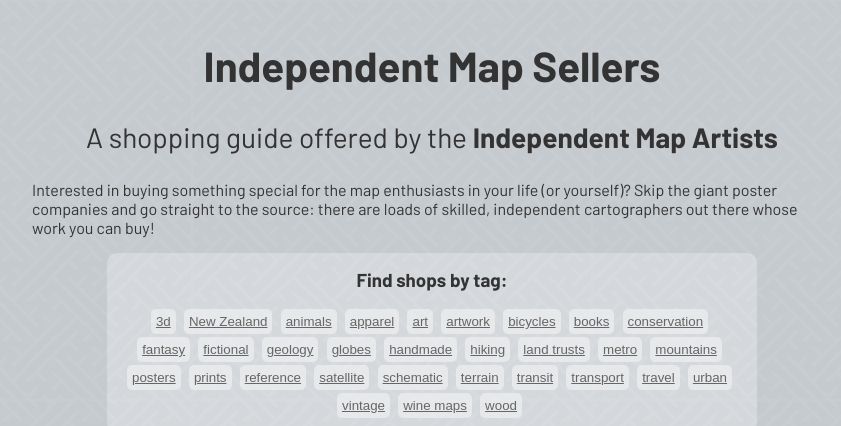
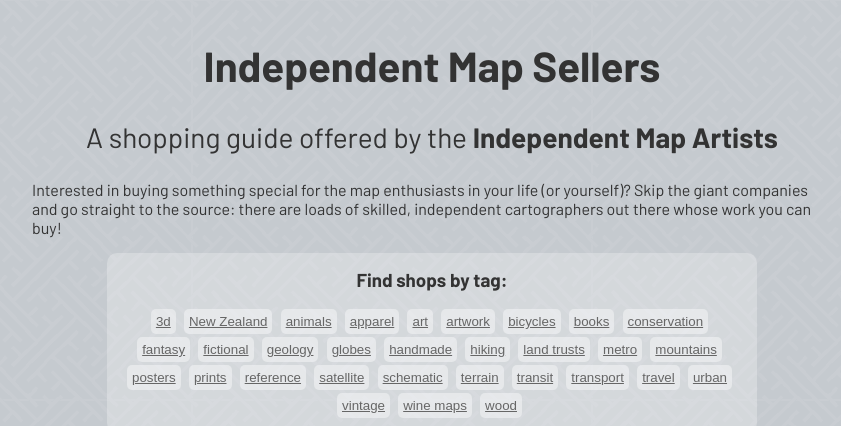
Before and after one commit to mapartists/mapartists.github.io, a Jekyll site: the page built from index.markdown, in a window 1280 px wide and 900 px high, cut to the strip 0-426 px from the top of the window. Shown: the whole strip, without its empty margins (208-1049 px from the left). Built offline with Jekyll 4.4.1, drawn with Linux system fonts in a browser that asks for light colours.

```diff
--- a/_config.yml
+++ b/_config.yml
@@ -21,11 +21,11 @@
 title: Independent Map Sellers
 # email: your-email@example.com
 descriptionmeta: >- # this means to ignore newlines until "baseurl:"
-  A shopping guide offered by the Independent Map Artists. Interested in buying something special for the map enthusiasts in your life (or yourself)? Skip the giant poster companies and go straight to the source: there are loads of skilled, independent cartographers out there whose work you can buy!
+  A shopping guide offered by the Independent Map Artists. Interested in buying something special for the map enthusiasts in your life (or yourself)? Skip the giant companies and go straight to the source: there are loads of skilled, independent cartographers out there whose work you can buy!
 subtitle: A shopping guide offered by the <strong>Independent Map Artists</strong>
 description: >
-  Interested in buying something special for the map enthusiasts in your life (or yourself)? Skip the giant poster companies and go straight to the source: there are loads of skilled, independent cartographers out there whose work you can buy!
-domain: awoodruff.github.io
+  Interested in buying something special for the map enthusiasts in your life (or yourself)? Skip the giant companies and go straight to the source: there are loads of skilled, independent cartographers out there whose work you can buy!
+domain: mapartists.github.io
 baseurl: "" # the subpath of your site, e.g. /blog
 url: "" # the base hostname & protocol for your site, e.g. http://example.com
 twitter_username: jekyllrb
```
